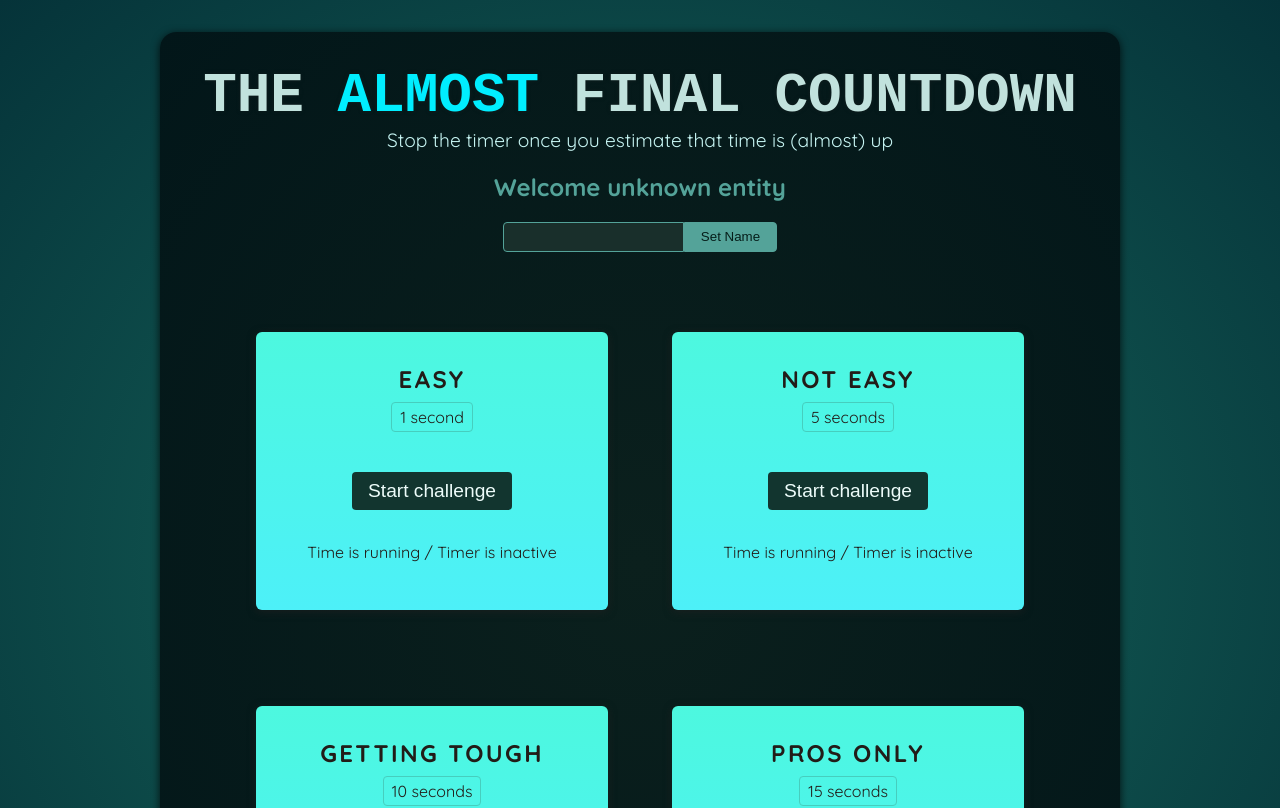
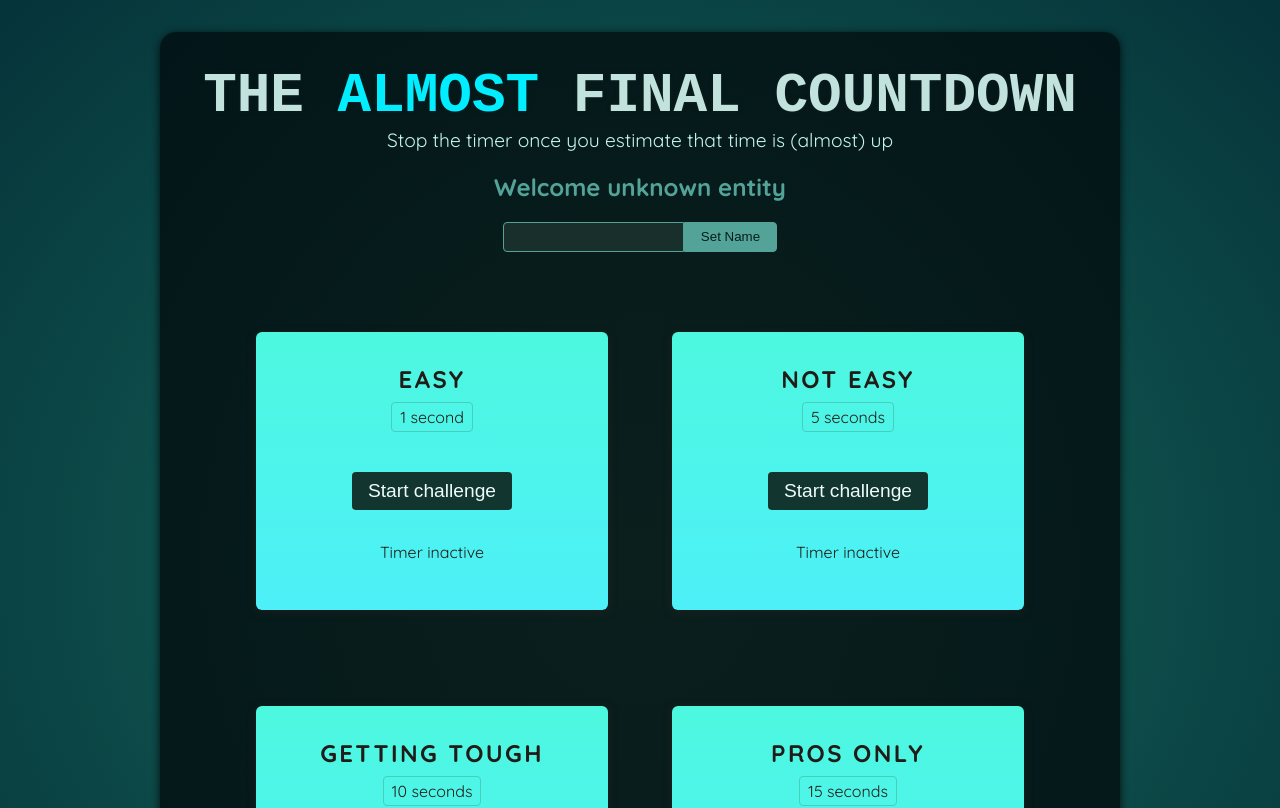
Before and after one commit to mkarundas/ReactRefAndPortals, a React (Vite) app in the folder react_ref_portals/: page / in a window 1280 px wide. Shown: the top 808 px of the page. Built offline with nearby package versions, Linux system fonts and the light colour scheme; a web font is replaced by a local one.

Commit message:
adding use ref

```diff
--- a/react_ref_portals/src/components/TimerChallenge.jsx
+++ b/react_ref_portals/src/components/TimerChallenge.jsx
@@ -1,16 +1,40 @@
+import { useRef, useState } from "react"
+
 export default function TimerChallenge({ title, targetTime }) {
+
+    const timer = useRef();
+
+    const [timerStarted, setTimerStarted] = useState(false);
+    const [timerExpired, setTimerExpired] = useState(false);
+
+
+    function handleStart() {
+        timer.current = setTimeout(()=> {
+            setTimerExpired(true);
+        }, targetTime * 1000);
+
+        setTimerStarted(true);
+    }
+
+    function handleStop() {
+        clearTimeout(timer.current);
+    }
+
+
+
     return <section className="challenge">
         <h2>{title}</h2>
+        {timerExpired && <p>You lost</p>}
         <p className="challenge-time">
             {targetTime} second{targetTime > 1 ? 's' : ''}
         </p>
         <p>
-            <button>
-                Start challenge
+            <button onClick={timerStarted ? handleStop : handleStart}>
+                {timerStarted ? 'Stop' : 'Start'} challenge
             </button>
         </p>
-        <p className="">
-            Time is running / Timer is inactive
+        <p className={timerStarted ? 'active' : undefined}>
+            {timerStarted ? 'Time is running...' : 'Timer inactive'}
         </p>
     </section>
 }
```
